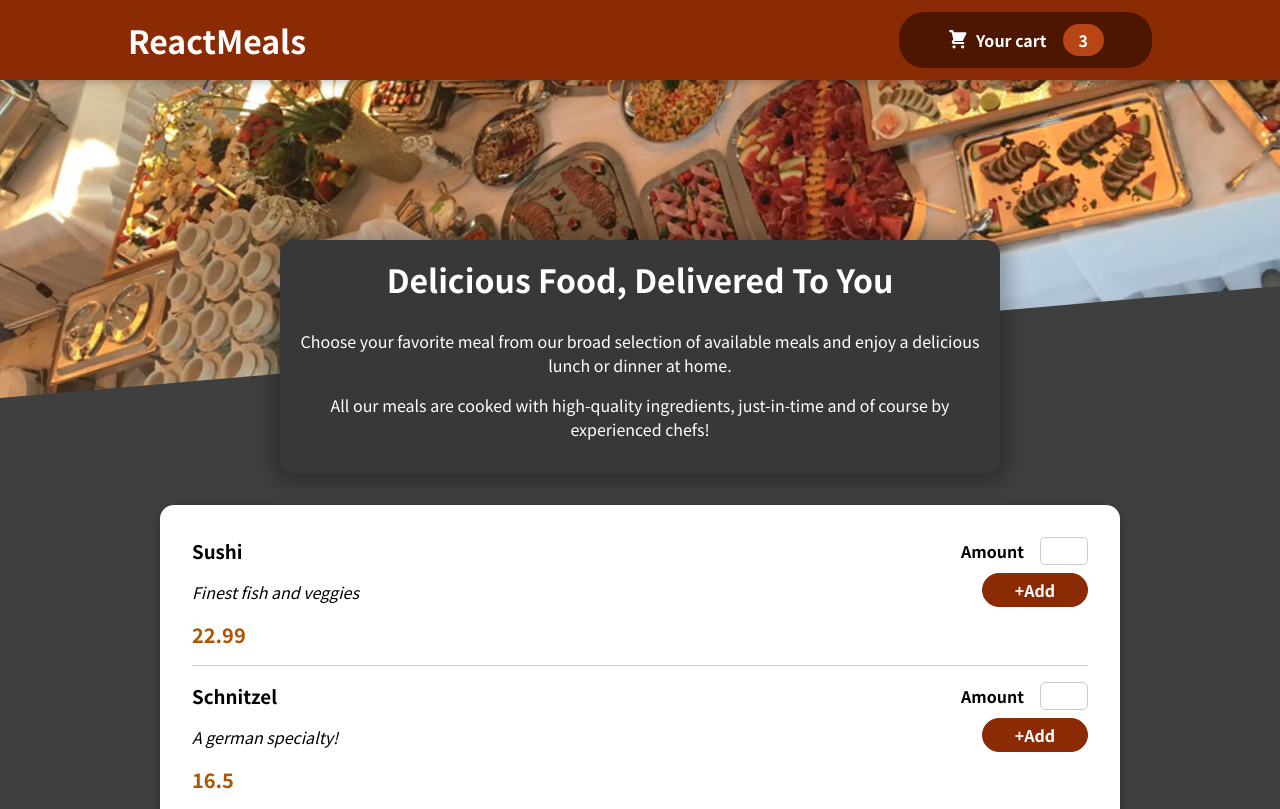
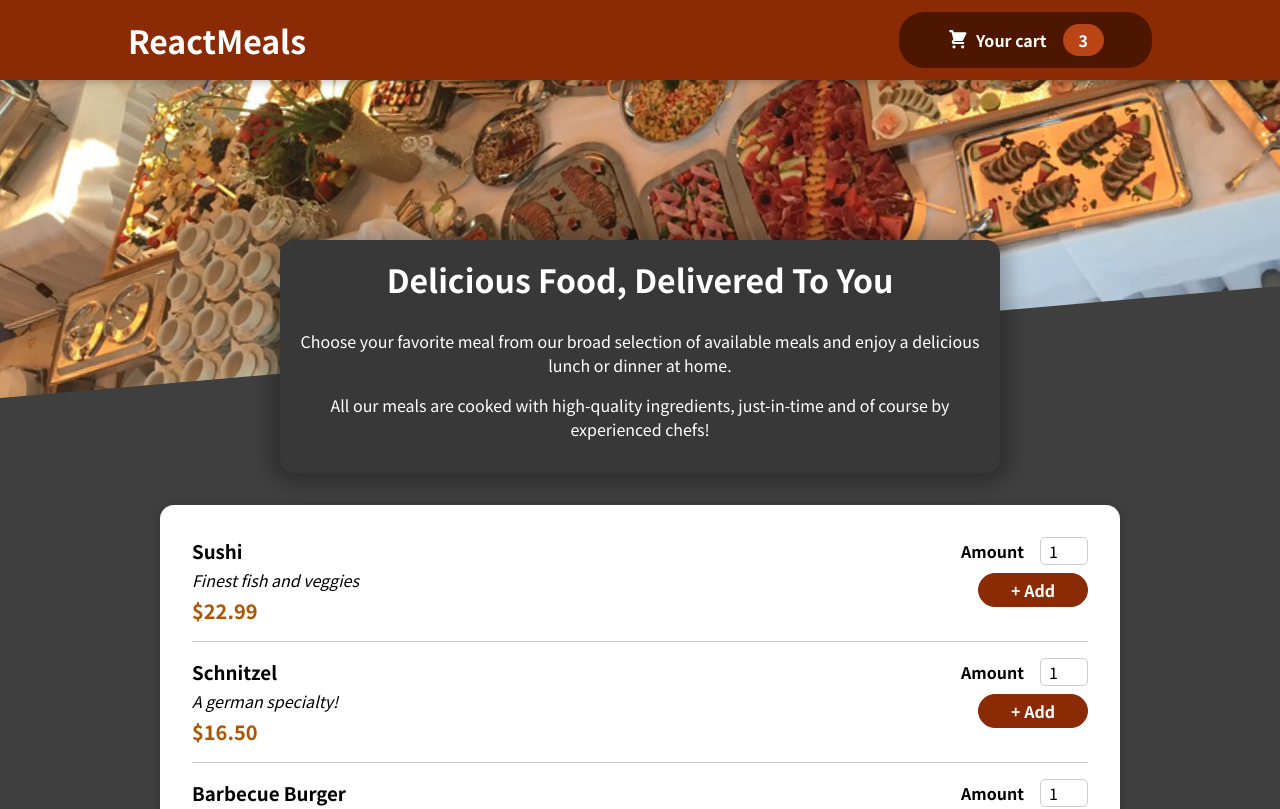
Before and after one commit to ehrrrr/react-food-order-app, a React (Create React App) app: page / in a window 1280 px wide. Shown: the top 809 px of the page. Built offline with nearby package versions, Linux system fonts and the light colour scheme.

Commit message:
Rearange

```diff
--- a/src/App.js
+++ b/src/App.js
@@ -1,15 +1,17 @@
-import React from 'react'
+import React, { useState, Fragment } from 'react'
 import Header from './components/Header/Header'
-import MealsSummary from './components/Meals/MealsSummary'
-import AvailableMeals from './components/Meals/AvailableMeals'
+import Meals from './components/Meals/Meals'
 
 function App() {
+  const [order, setOrder] = useState([])
+
   return (
-    <React.Fragment>
+    <Fragment>
       <Header />
-      <MealsSummary />
-      <AvailableMeals />
-    </React.Fragment>
+      <main>
+        <Meals />
+      </main>
+    </Fragment>
   );
 }
 
--- a/src/components/Cart/Cart.js
+++ b/src/components/Cart/Cart.js
@@ -4,19 +4,27 @@ import Modal from '../UI/Modal/Modal'
 import CartItem from './CartItem'
 
 const Cart = (props) => {
+  const cartItems = <ul className={classes['cart-items']}>
+    {[{ id: 'c1', name: 'Sushi', amount: 2, price: 12.99 }].map(item => (
+      <CartItem
+        key={item.id}
+        title={item.name}
+        price={item.price}
+        amount={item.amount}
+      />
+    ))}
+  </ul>
 
   return (
     <Modal>
-      <ul className={classes['cart-items']}>
-        <CartItem title='Item 1' price='12.43' amount='2' />
-      </ul>
+      {cartItems}
       <div className={classes.total}>
         <span>Total Amount</span>
         <span>$ 22.33</span>
       </div>
       <div className={classes.actions}>
-        <button onClick={props.onClose}>Close</button>
-        <button className={classes['button--alt']}>Order</button>
+        <button className={classes['button--alt']} onClick={props.onClose}>Close</button>
+        <button className={classes.button}>Order</button>
       </div>
     </Modal>
   )
--- a/src/components/Cart/CartItem.js
+++ b/src/components/Cart/CartItem.js
@@ -1,5 +1,6 @@
 import classes from './CartItem.module.css'
 import React from 'react'
+// import Input from '../UI/Input/Input'
 
 const CartItem = (props) => {
 
@@ -8,7 +9,7 @@ const CartItem = (props) => {
       <h2>{props.title}</h2>
       <div className={classes.summary}>
         <span className={classes.price}>{props.price}</span>
-        <span className={classes.amount}>{props.amount}</span>
+        <input className={classes.amount} value={props.amount} />
       </div>
       <div className={classes.actions}>
         <button>+</button>
--- a/src/components/Header/Header.js
+++ b/src/components/Header/Header.js
@@ -1,21 +1,21 @@
 import classes from './Header.module.css'
-import React from 'react'
+import React, { Fragment } from 'react'
 import HeaderCartButton from './HeaderCartButton'
 
-import image from '../../assets/meals.jpeg'
+import mealsImage from '../../assets/meals.jpeg'
 
 const Header = (props) => {
 
   return (
-    <header>
-      <div className={classes.header}>
+    <Fragment>
+      <header className={classes.header}>
         <h1>ReactMeals</h1>
         <HeaderCartButton />
+      </header>
+      <div className={classes['main-image']}>
+        <img src={mealsImage} alt='A table full of delicious food!' />
       </div>
-      <div className={classes['main-image']} >
-        <img alt='Food table' src={image} />
-      </div>
-    </header>
+    </Fragment>
 
   )
 }
--- a/src/components/Header/HeaderCartButton.js
+++ b/src/components/Header/HeaderCartButton.js
@@ -1,6 +1,6 @@
 import classes from './HeaderCartButton.module.css'
-import React, { useState } from 'react'
-import CartIcon from '../UI/CartIcon'
+import React, { useState, Fragment } from 'react'
+import CartIcon from '../Cart/CartIcon'
 import Cart from '../Cart/Cart'
 
 const HeaderCartButton = (props) => {
@@ -12,14 +12,16 @@ const HeaderCartButton = (props) => {
     setOpenCart(false)
   }
   return (
-    <React.Fragment>
+    <Fragment>
       {openCart && <Cart onClose={closeCartHandler} />}
       <button onClick={openCartHandler} className={classes.button}>
-      <CartIcon className={classes.icon} />
-      <span>Your cart</span>
-      <span className={classes.badge}>3</span>
-    </button>
-    </React.Fragment>
+        <span className={classes.icon} >
+          <CartIcon />
+        </span>
+        <span>Your cart</span>
+        <span className={classes.badge}>3</span>
+      </button>
+    </Fragment>
   )
 }
 
--- a/src/components/Meals/AvailableMeals.js
+++ b/src/components/Meals/AvailableMeals.js
@@ -4,19 +4,19 @@ import Card from '../UI/Card/Card'
 import MealItem from './MealItem'
 import { DUMMY_MEALS as meals } from './dummy-meals'
 
-const AvailableMeals = (props) => {
-  console.log(meals)
+const AvailableMeals = () => {
   return (
     <Card className={classes.meals}>
       <ul>
-        {meals.map(meal => {
-          return <MealItem
+        {meals.map(meal => (
+          <MealItem
+            id={meal.id}
             key={meal.id}
             name={meal.name}
             description={meal.description}
             price={meal.price}
           />
-        })}
+        ))}
       </ul>
     </Card>
   )
--- a/src/components/Meals/MealItem.js
+++ b/src/components/Meals/MealItem.js
@@ -3,15 +3,18 @@ import React from 'react'
 import MealItemForm from './MealItemForm'
 
 const MealItem = (props) => {
+  const price = `$${ props.price.toFixed(2) }`
   return (
-    <div className={classes.meal}>
+    <li className={classes.meal}>
       <div>
         <h3>{props.name}</h3>
-        <p className={classes.description}>{props.description}</p>
-        <span className={classes.price}>{props.price}</span>
+        <div className={classes.description}>{props.description}</div>
+        <div className={classes.price}>{price}</div>
       </div>
-      <MealItemForm />
-    </div>
+      <div>
+        <MealItemForm id={props.id} />
+      </div>
+    </li>
   )
 }
 
--- a/src/components/Meals/MealItemForm.js
+++ b/src/components/Meals/MealItemForm.js
@@ -1,12 +1,30 @@
 import classes from './MealItemForm.module.css'
-import React from 'react'
+import React, { useState } from 'react'
 import Input from '../UI/Input/Input'
 
 const MealItemForm = (props) => {
+  const [mealNumber, setMealNumber] = useState(0)
+
+  const addMealHandler = (event) => {
+    event.preventDefault()
+    console.log('Add meal ' + mealNumber)
+  }
+
+  const mealNumberHandler = (event) => {
+    setMealNumber(event.target.value)
+  }
   return (
-    <form className={classes.form}>
-      <Input label='Amount' type='number' id={Math.random().toString()} />
-      <button type='submit'>+Add</button>
+    <form onSubmit={addMealHandler} className={classes.form}>
+      <Input label='Amount' input={{
+        id: 'amount_' + props.id,
+        type: 'number',
+        min: '1',
+        max: '5',
+        step: '1',
+        defaultValue: '1',
+        onChange: { mealNumberHandler }
+      }} />
+      <button type='submit'>+ Add</button>
     </form>
   )
 }
--- /dev/null
+++ b/src/components/Meals/Meals.js
@@ -0,0 +1,14 @@
+import React, { Fragment } from 'react'
+import AvailableMeals from './AvailableMeals'
+import MealsSummary from './MealsSummary'
+
+const Meals = () => {
+  return (
+    <Fragment>
+      <MealsSummary />
+      <AvailableMeals />
+    </Fragment>
+  )
+}
+
+export default Meals
--- a/src/components/UI/Input/Input.js
+++ b/src/components/UI/Input/Input.js
@@ -5,13 +5,8 @@ const Input = (props) => {
 
   return (
     <div className={`${ classes.input } ${ props.className }`} >
-      <label htmlFor={props.id}>{props.label}</label>
-      <input
-        id={props.id}
-        value={props.value}
-        type={props.type}
-        onChange={props.onChange}
-      />
+      <label htmlFor={props.input.id}>{props.label}</label>
+      <input {...props.input} />
     </div>
   )
 }
--- a/src/components/UI/Modal/Modal.js
+++ b/src/components/UI/Modal/Modal.js
@@ -1,6 +1,6 @@
 import classes from './Modal.module.css'
 import ReactDom from 'react-dom'
-import React from 'react'
+import React, { Fragment } from 'react'
 import Card from '../Card/Card'
 
 const Backdrop = (props) => {
@@ -18,7 +18,7 @@ const ModalOverlay = (props) => {
 
 const Modal = (props) => {
   return (
-    <React.Fragment>
+    <Fragment>
       {ReactDom.createPortal(
         <Backdrop />,
         document.getElementById('backdrop-root')
@@ -29,7 +29,7 @@ const Modal = (props) => {
         </ModalOverlay>,
         document.getElementById('modal-root')
       )}
-    </React.Fragment>
+    </Fragment>
   )
 }
 
```
Also changed, not shown: src/components/Cart/CartIcon.js (renamed from src/components/UI/CartIcon.js).
